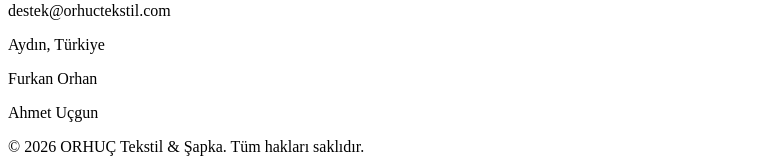
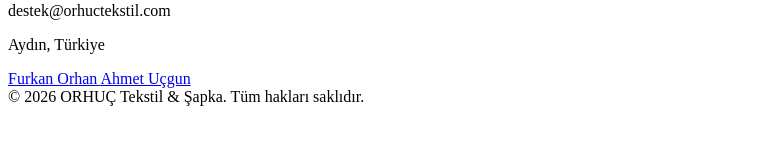
Before and after one commit to LLuciusss/Oruc_Giyim, a Next.js app: page / in a window 1280 px wide. Shown: the part 842-1003 px from the top of the page, without its empty margins (0-770 px from the left). After the commit the page ends 956 px from the top, so only its background shows below. Built offline with nearby package versions, Linux system fonts and the light colour scheme; no server answers; the database is empty.

Commit message:
Update page.js

```diff
--- a/src/app/page.js
+++ b/src/app/page.js
@@ -137,8 +137,8 @@
             <div className="space-y-3 text-sm text-gray-500">
               <p>destek@orhuctekstil.com</p>
               <p>Aydın, Türkiye</p>
-              <p>Furkan Orhan</p>
-              <p>Ahmet Uçgun</p>
+              <a href="https://www.instagram.com/furkanows/">Furkan Orhan </a>
+              <a href="https://www.instagram.com/ucgun.ahmet0809/">Ahmet Uçgun </a>
             </div>
           </div>
         </div>
```
